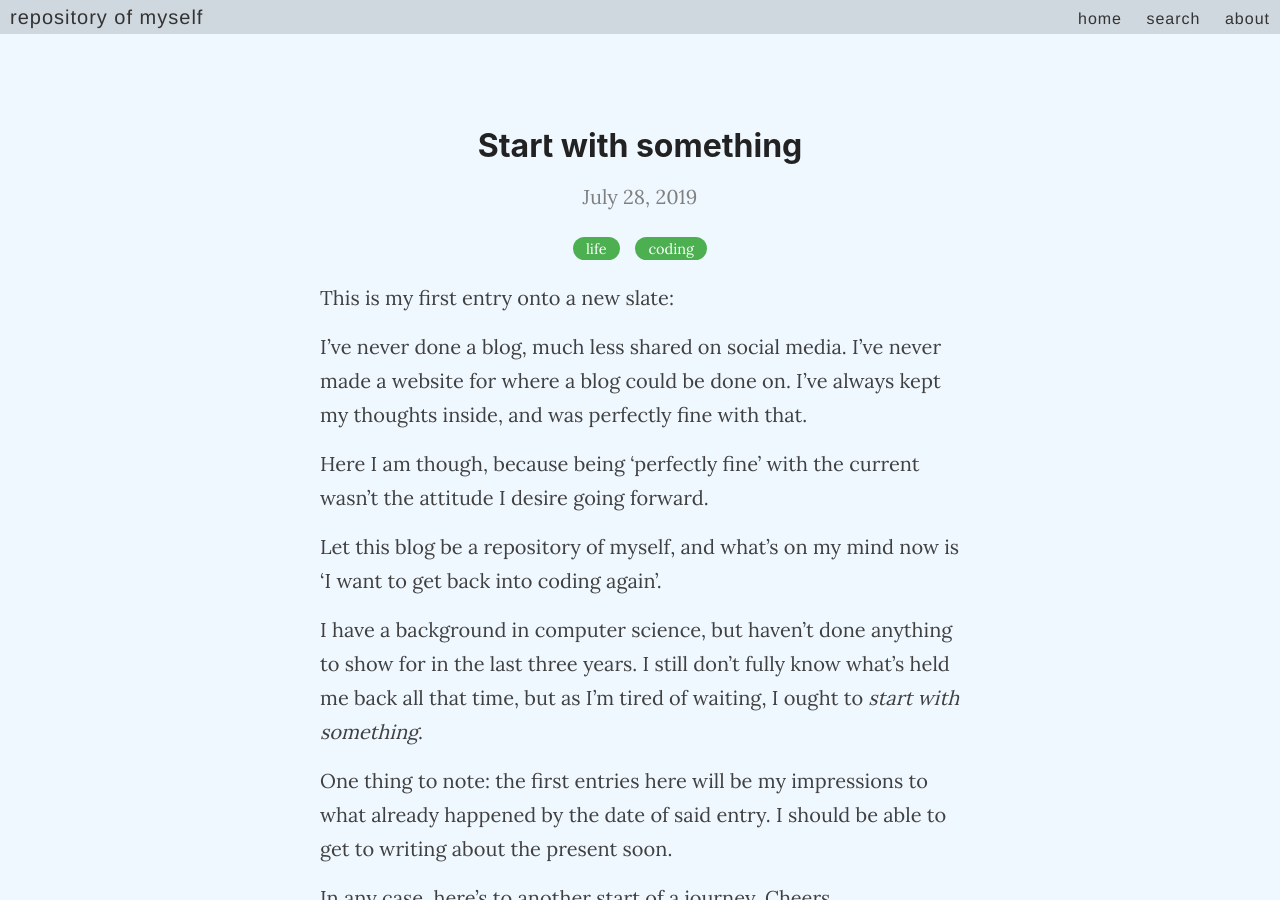
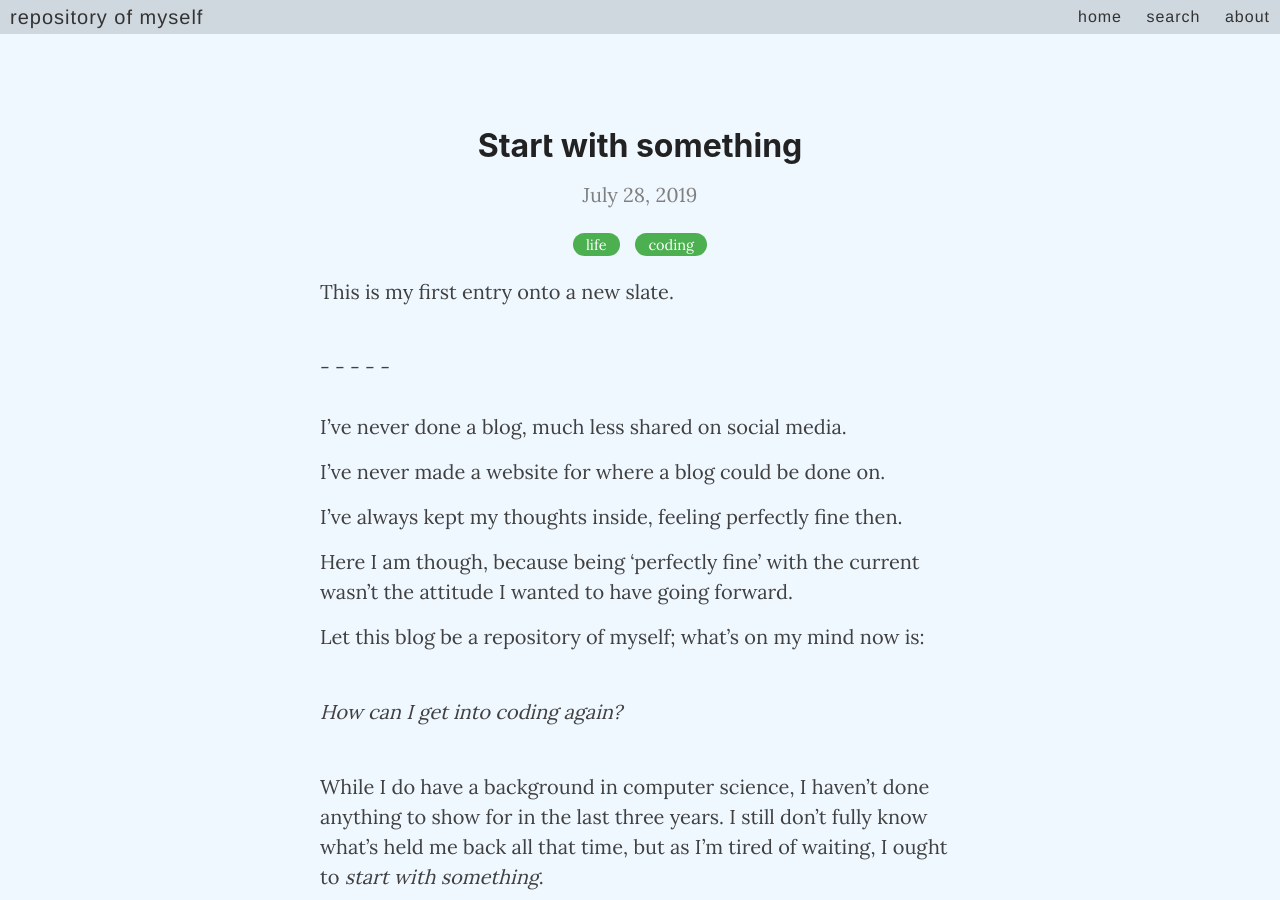
Before and after one commit to ny-sa/ny-sa.github.io, a Jekyll site: the page built from _posts/2019-7-28-Start with something.md, in a window 1280 px wide and 900 px high. Built offline with Jekyll 4.4.1, drawn with Linux system fonts in a browser that asks for light colours; some of the changed text lies outside the part shown.

Commit message:
more embellishment

```diff
--- a/_posts/2019-7-28-Start with something.md
+++ b/_posts/2019-7-28-Start with something.md
@@ -4,19 +4,23 @@ title: Start with something
 categories: life coding
 ---
 
-This is my first entry onto a new slate:
+This is my first entry onto a new slate.
 
-I've never done a blog, much less shared on social media.
+<br/>- - - - -<br/><br/>I've never done a blog, much less shared on social media.
+
 I've never made a website for where a blog could be done on.
-I've always kept my thoughts inside, and was perfectly fine with that.
 
-Here I am though, because being 'perfectly fine' with the current wasn't the attitude I desire going forward.
+I've always kept my thoughts inside, feeling perfectly fine then.
 
-Let this blog be a repository of myself, and what's on my mind now is 'I want to get back into coding again'.
+Here I am though, because being 'perfectly fine' with the current wasn't the attitude I wanted to have going forward.
 
-I have a background in computer science, but haven't done anything to show for in the last three years.
+Let this blog be a repository of myself; what's on my mind now is:
+
+<br/>*How can I get into coding again?*<br/><br/>
+
+While I do have a background in computer science, I haven't done anything to show for in the last three years.
 I still don't fully know what's held me back all that time, but as I'm tired of waiting, I ought to *start with something*.
 
-One thing to note: the first entries here will be my impressions to what already happened by the date of said entry. I should be able to get to writing about the present soon.
+One thing to note: the first several entries here will be on what already happened by the date of said entry. I should be able to get to writing about the present soon.
 
 In any case, here's to another start of a journey. Cheers
--- a/style.scss
+++ b/style.scss
@@ -25,7 +25,7 @@ body {
   background: #EFF7FF;
   font-family: Lora, Georgia, "Times New Roman", serif, "Apple Color Emoji", "Segoe UI Emoji", "Segoe UI Symbol";
   color: #404040;
-  line-height: 1.7;
+  line-height: 1.5;
   font-weight: 400;
   font-size: 20px;
   height: 100%;
```
Also changed, not shown: _pages/about.md (+2 -2 lines).
